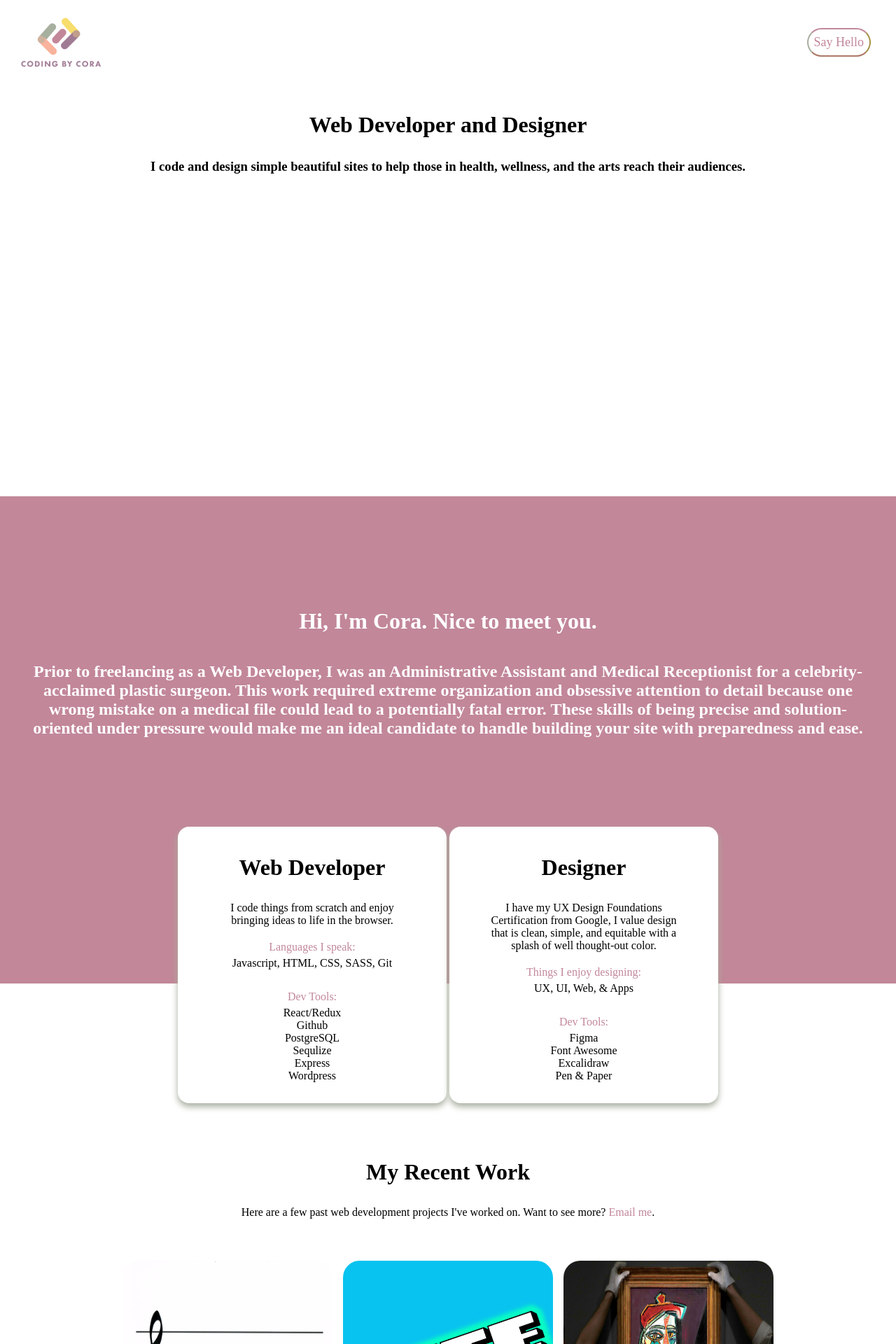
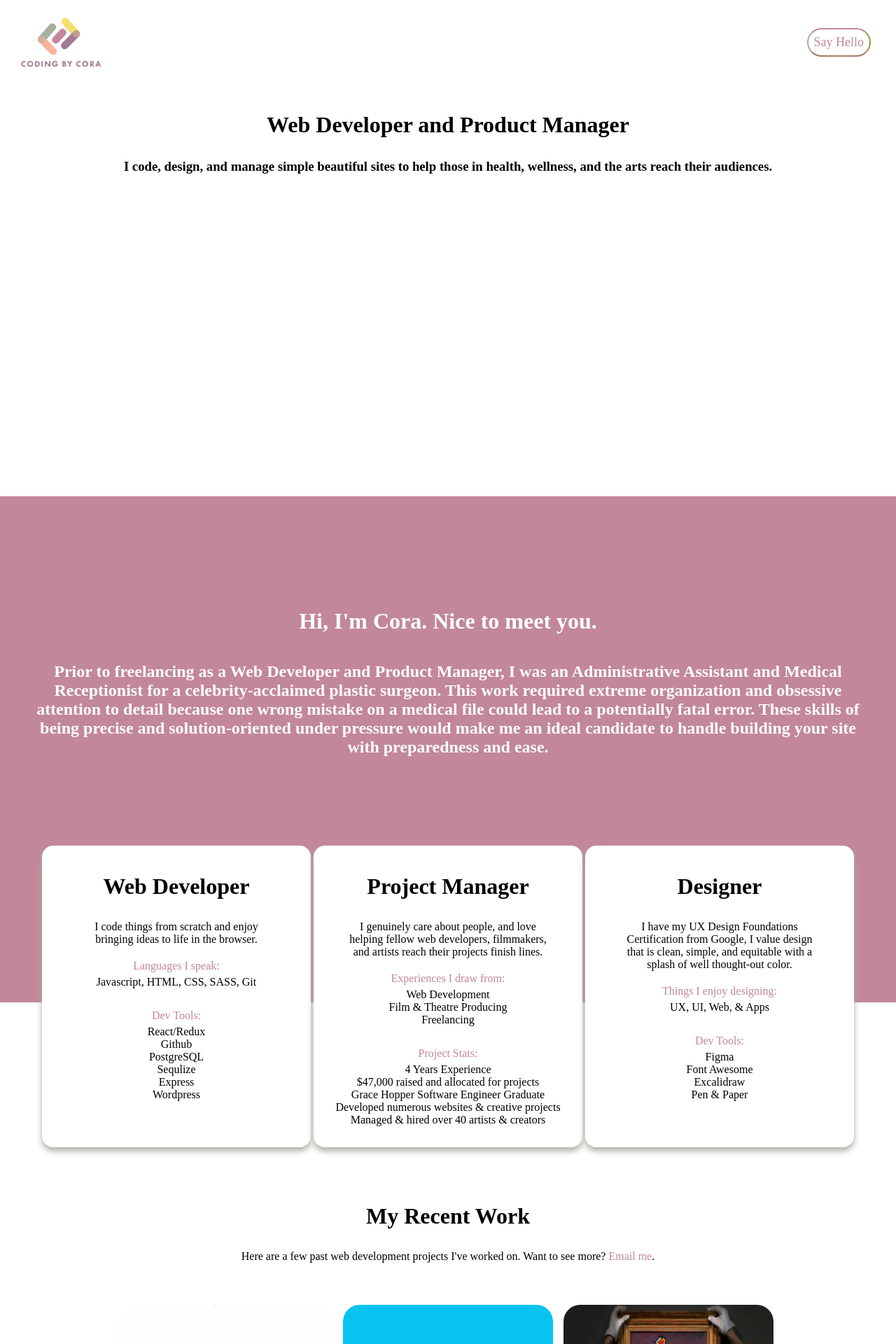
Before and after one commit to rachelcorawood/coding-by-cora, a React (Vite) app: page / in a window 1280 px wide. Shown: the top 1920 px of the page at 70% size. Built offline with nearby package versions, Linux system fonts and the light colour scheme.

Commit message:
update brand

```diff
--- a/src/components/AboutMe.jsx
+++ b/src/components/AboutMe.jsx
@@ -8,9 +8,9 @@ import ReactPlayer from 'react-player'
 export default function AboutMe() {
   return (
     <>
-      <h1 className='homepage-title'>Web Developer and Designer</h1>
+      <h1 className='homepage-title'>Web Developer and Product Manager</h1>
 
-      <h3 className='title-description'>I code and design simple beautiful sites to help those in health, wellness, and the arts reach their audiences.</h3>
+      <h3 className='title-description'>I code, design, and manage simple beautiful sites to help those in health, wellness, and the arts reach their audiences.</h3>
 
       <div className='video'>
         <ReactPlayer controls={true} url="https://vimeo.com/907654075?share=copy#t=0" alt='portfolio-video' />
@@ -19,7 +19,7 @@ export default function AboutMe() {
 
       <div className='bio'>
         <h1 className='bio-title'> Hi, I'm Cora. Nice to meet you.</h1>
-        <h2 className='bio-paragraph'>Prior to freelancing as a Web Developer, I was an Administrative Assistant and Medical Receptionist for a celebrity-acclaimed plastic surgeon. This work required extreme organization and obsessive attention to detail because one wrong mistake on a medical file could lead to a potentially fatal error. These skills of being precise and solution-oriented under pressure would make me an ideal candidate to handle building your site with preparedness and ease.<br></br>
+        <h2 className='bio-paragraph'>Prior to freelancing as a Web Developer and Product Manager, I was an Administrative Assistant and Medical Receptionist for a celebrity-acclaimed plastic surgeon. This work required extreme organization and obsessive attention to detail because one wrong mistake on a medical file could lead to a potentially fatal error. These skills of being precise and solution-oriented under pressure would make me an ideal candidate to handle building your site with preparedness and ease.<br></br>
           <br></br>
           {/* I've also acted and produced film for over fourteen years. I dealt with continuous hurdles and was nicknamed “the rock” for instilling patience in our cast, crew, and investors. My resourcefulness and problem-solving mindset, has helped numerous creative projects surpass the finish line and I'd love to help yours. */}
         </h2>
--- a/src/components/Skill.jsx
+++ b/src/components/Skill.jsx
@@ -22,6 +22,24 @@ export default function Skill() {
             <li>Wordpress</li>
           </ul>
         </div>
+        <div className='skill-box'>
+          <h1 className="skill-title"> Project Manager</h1>
+          <p className="skill-description">I genuinely care about people, and love helping fellow web developers, filmmakers, and artists reach their projects finish lines.</p>
+          <p className="skill-list-title">Experiences I draw from:</p>
+          <ul className="skill-list">
+            <li>Web Development</li>
+            <li>Film & Theatre Producing</li>
+            <li>Freelancing</li>
+          </ul>
+          <p className="skill-list-title">Project Stats:</p>
+          <ul className="skill-list">
+            <li>4 Years Experience</li>
+            <li>$47,000 raised and allocated for projects</li>
+            <li> Grace Hopper Software Engineer Graduate</li>
+            <li> Developed numerous websites & creative projects</li>
+            <li> Managed & hired over 40 artists & creators </li>
+          </ul>
+        </div>
         <div className='skill-box' >
           <h1 className="skill-title"> Designer</h1>
           <p className="skill-description"> I have my UX Design Foundations Certification from Google, I value design that is clean, simple, and equitable with a splash of well thought-out color. </p>
@@ -37,24 +55,7 @@ export default function Skill() {
             <li>Pen & Paper</li>
           </ul>
         </div>
-        {/* <div className='skill-box'>
-          <h1 className="skill-title"> Creative Coach </h1>
-          <p className="skill-description">I genuinely care about people, and love helping fellow web developers, filmmakers, and artists work on their craft and reach their projects finish lines.</p>
-          <p className="skill-list-title">Experiences I draw from:</p>
-          <ul className="skill-list">
-            <li>Web Development</li>
-            <li>Film & Theatre Producing</li>
-            <li>Freelancing</li>
-          </ul>
-          <p className="skill-list-title">Coaching Stats:</p>
-          <ul className="skill-list">
-            <li>4 Years Experience</li>
-            <li>$47,000 raised for creative projects</li>
-            <li> Grace Hopper Software Engineer Graduate</li>
-            <li> Developed numerous websites & creative projects</li>
-            <li> Managed & hired over 40 artists & creators </li>
-          </ul>
-        </div> */}
+
       </div>
     </>
   )
```
